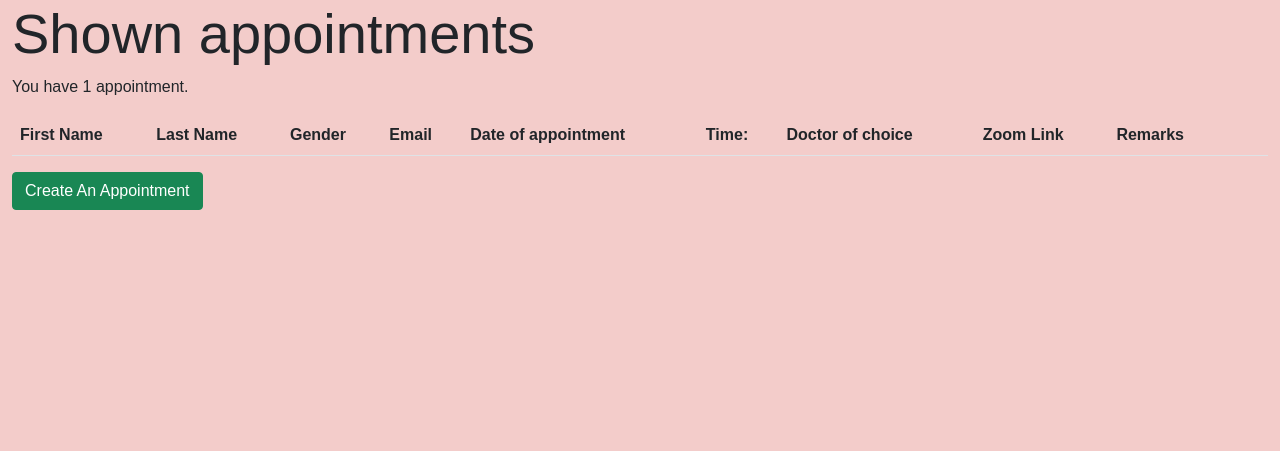
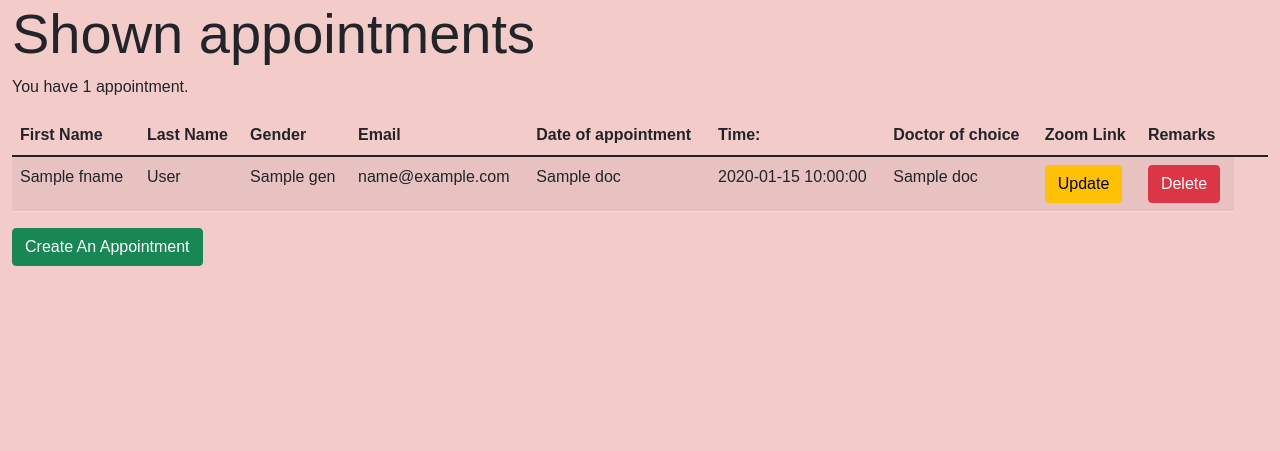
Before and after one commit to JoshuaKee001/appsec, a Flask app: template appsec/templates/user/guest/xuzhi/retrieveConsultation.html in a window 1280 px wide. Shown: the part 86-537 px from the top of the page. Run offline with Flask 2, Linux system fonts and the light colour scheme; the template is opened without the code that fills it: most values are stand-ins (such as "Sample title", 1, 10 or a date in 2020); lists and menus that the app fills with data are empty; parts of the project's set-up code (start-up, migrations or seed data) failed here and were passed over; some libraries are stand-ins or nearby versions.

Commit message:
Add files via upload

```diff
--- a/appsec/templates/user/guest/xuzhi/createConsultation.html
+++ b/appsec/templates/user/guest/xuzhi/createConsultation.html
@@ -107,7 +107,10 @@ font-size:1.1em;
 
 <h1 class="display-4">Your appointment</h1>
 <div class="container">
-<form method="POST" action="">
+
+  <form action="{{ request.path }}" method="POST" class="row g-3">
+    {{ form.csrf_token }}
+
 <div class="text-primary">
 
   <div class="form-group">
--- a/appsec/templates/user/guest/xuzhi/retrieveConsultation.html
+++ b/appsec/templates/user/guest/xuzhi/retrieveConsultation.html
@@ -40,27 +40,23 @@
         </tr>
       </thead>
       <tbody>
+        <tr>
+          <td>{{ info.fname }}</td>
+          <td>{{ info.lname }}</td>
+          <td>{{ info.gen }}</td>
+          <td>{{ info.email }}</td>
+          <td>{{ info.doc }}</td>
+          <td>{{ info.time }}</td>
 
-        {% for customer in customers_list %}
-        {% if var == customer.get_us() %}
-
-        <tr>
-          <td>{{ customer.get_first_name() }}</td>
-          <td>{{ customer.get_last_name() }}</td>
-          <td>{{ customer.get_gender() }}</td>
-          <td>{{ customer.get_email() }}</td>
-          <td>{{ customer.get_date() }}</td>
-          <td>{{ customer.get_time() }}</td>
-
-          {% if customer.get_doc() == "T"%}
+          {% if info.doc == "T"%}
           <td>Dr Tan</td>
 
 
-          {% elif customer.get_doc() == "M" %}
+          {% elif info.doc == "M" %}
           <td>Dr Mok</td>
 
 
-          {% elif customer.get_doc() == "L" %}
+          {% elif info.doc == "L" %}
 
           <td>Dr Lim</td>
 
@@ -68,16 +64,16 @@
 
 
           {% endif %}
-          {% if customer.get_doc() == "T"%}
+          {% if info.doc == "T"%}
 
           <td> Zoom Link</td>
 
-          {% elif customer.get_doc() == "M" %}
+          {% elif info.doc  == "M" %}
 
           <td>Zoom Link</td>
 
 
-          {% elif customer.get_doc() == "L" %}
+          {% elif info.doc  == "L" %}
 
           <td>Zoom link</td>
 
@@ -86,9 +82,9 @@
 
 
           {% endif %}
-          <td>{{ customer.get_remarks() }}</td>
+          <td>{{ info.doc }}</td>
 
-          <td><a href="/updateConsultation/{{customer.get_consult()}}" class="btn btn-warning">Update</a></td>
+          <td><a href="" class="btn btn-warning">Update</a></td>
           <td>
 
 
@@ -96,14 +92,14 @@
 
 
 
-            <form action="{{url_for('delete_consultation', id=customer.get_consult())}}" method="POST">
-              <!--<input type="submit" value="Delete" class="btn btn-danger" onclick="return confirm('Are you sure you want to delete {{customer.get_first_name()}} {{customer.get_last_name()}}?');">-->
+            <form action="" method="POST">
+
               <!-- Button to Open the Modal -->
               <button type="button" class="btn btn-danger" data-bs-toggle="modal"
-                data-bs-target="#myModal_{{customer.get_consult()}}">
+                data-bs-target="">
                 Delete
               </button>
-              <div class="modal" id="myModal_{{customer.get_consult()}}">
+              <div class="modal" id="">
                 <div class="modal-dialog">
                   <div class="modal-content">
 
@@ -115,7 +111,7 @@
 
                     <!-- Modal body -->
                     <div class="modal-body">
-                      Are you sure you want to delete {{customer.get_first_name()}} {{customer.get_last_name()}}
+                      Are you sure you want to delete {{info.fname}} {{info.lname}}
                     </div>
 
                     <!-- Modal footer -->
@@ -132,8 +128,8 @@
           </td>
         </tr>
 
-        {% endif %}
-        {% endfor %}
+
+
 
       </tbody>
     </table>
@@ -141,5 +137,5 @@
   <div class="row">
     <div class="col"> <a class="btn btn-success" href="/createConsultation">Create An Appointment</a> </div>
   </div>
+    {% endblock %}
 </div>
-{% endblock %}
```
